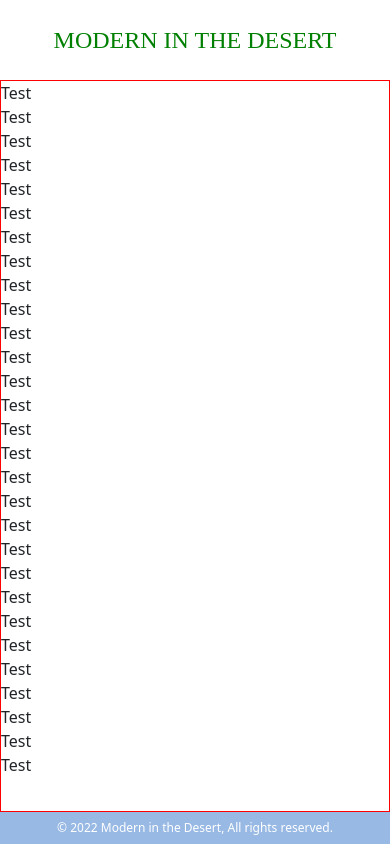
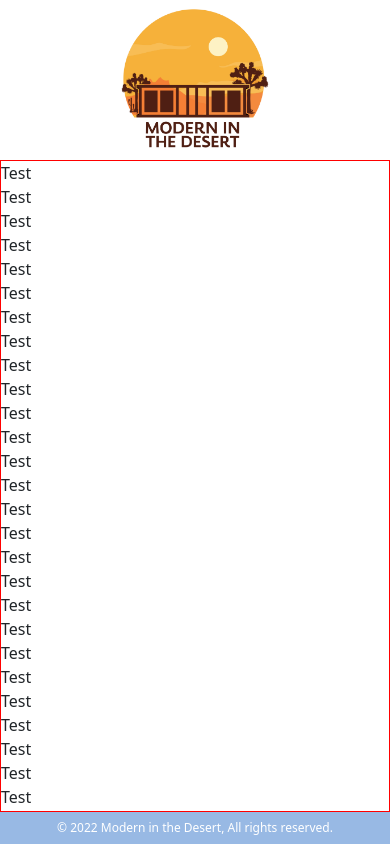
Before and after one commit to salbihmustafa/modern-in-the-desert, a JavaScript app: page / in a window 390 px wide. Built offline with nearby package versions, Linux system fonts and the light colour scheme.

Commit message:
removed header title

```diff
--- a/src/App.css
+++ b/src/App.css
@@ -35,16 +35,12 @@ html, body{
 }
 
 header{
-    height: 5rem;
+    height: 10rem;
     width: 100%;
     display: flex;
     justify-content: center;
     align-items: center;
     font-family:'Bodoni';
-}
-
-.header-title{
-    font-size: 3em;
 }
 
 footer{
@@ -59,29 +55,27 @@ footer{
     color: var(--white);
 }
 
+img {
+    max-width: 100%;
+    max-height: 100%;
+    object-fit: contain;
+}
+.logo {
+    height: 10rem;
+    width: 10rem;
+}
+
 @media only screen and (max-width: 620px) {
-    .header-title{
-        color: blue;
-        font-size: 2.5em !important;
-    }
     .content{
         margin: 0;
     }
 }
 
 @media only screen and (max-width: 500px) {
-    .header-title{
-        color: red;
-        font-size: 1.75em !important;
-    }
+
 }
 
 @media only screen and (max-width: 400px) {
-    .header-title{
-        color: green;
-        font-size: 1.5em !important;
-    }
-
     .footer-title{
         font-size: .75em !important;
     }
--- a/src/App.js
+++ b/src/App.js
@@ -1,15 +1,14 @@
 import "./App.css";
 import "bootstrap/dist/css/bootstrap.min.css";
-import { ThemeProvider } from "react-bootstrap";
+import logo from "./image/ModernInTheDesertLogo.jpg"
 
 const App = () => {
   return (
-    <ThemeProvider
-      breakpoints={["xxxl", "xxl", "xl", "lg", "md", "sm", "xs", "xxs"]}
-    >
     <div className="main-container">
       <header>
-          <div className="header-title">MODERN IN THE DESERT</div>
+        <div className="logo">
+          <img src={logo} alt="image" />
+        </div>
       </header>
       <div className="content">
         <div className="center">Test</div>
@@ -43,10 +42,11 @@ const App = () => {
         <div className="center">Test</div>
       </div>
       <footer>
-          <div className="footer-title">© 2022 Modern in the Desert, All rights reserved.</div>
+        <div className="footer-title">
+          © 2022 Modern in the Desert, All rights reserved.
+        </div>
       </footer>
     </div>
-    </ThemeProvider>
   );
 };
 
```
Also changed, not shown: src/image/ModernInTheDesertLogo.jpg (added), src/image/ModernInTheDesertLogo.png (added). Lines whose indentation alone changed are shown as unchanged.
